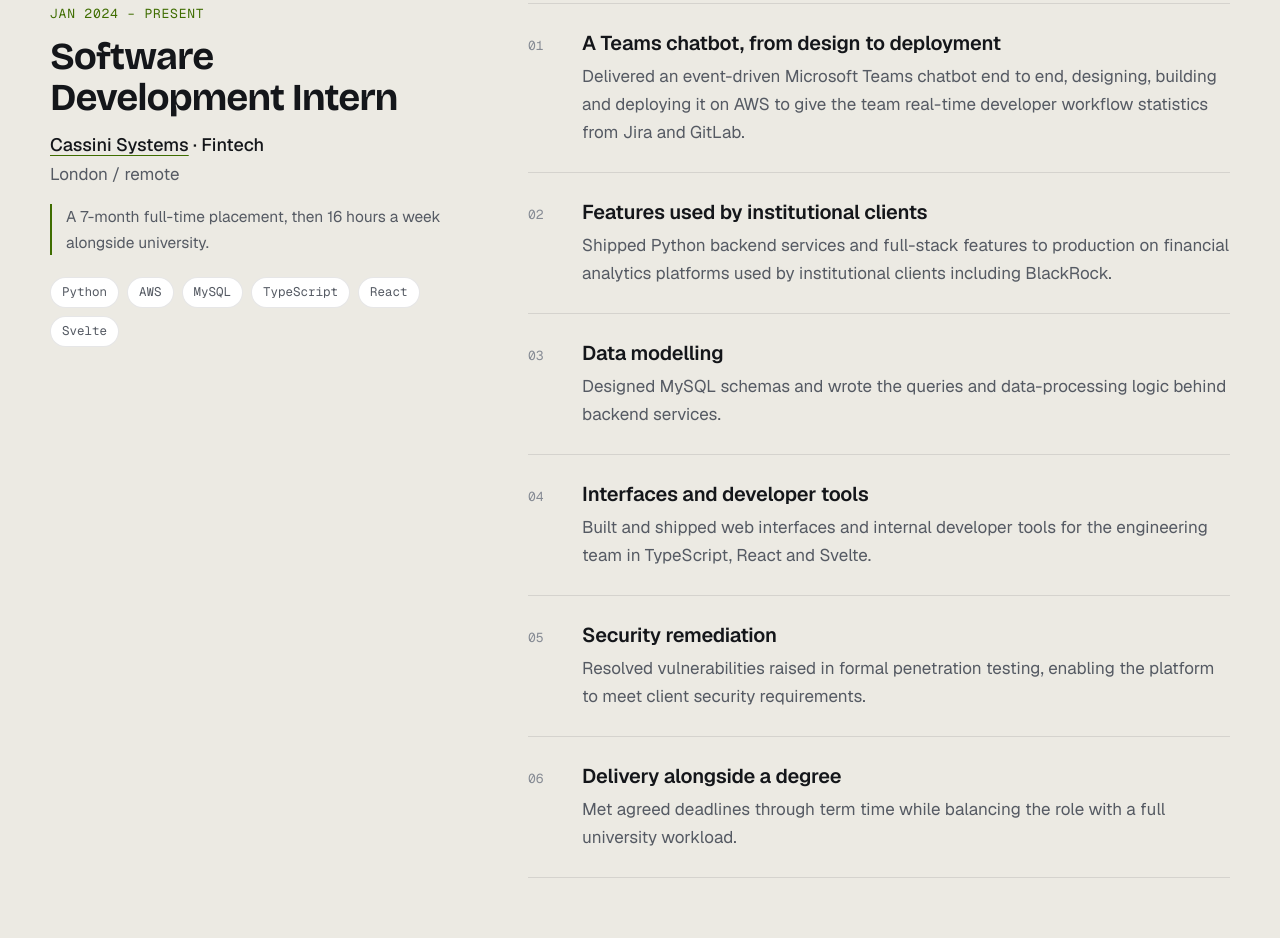
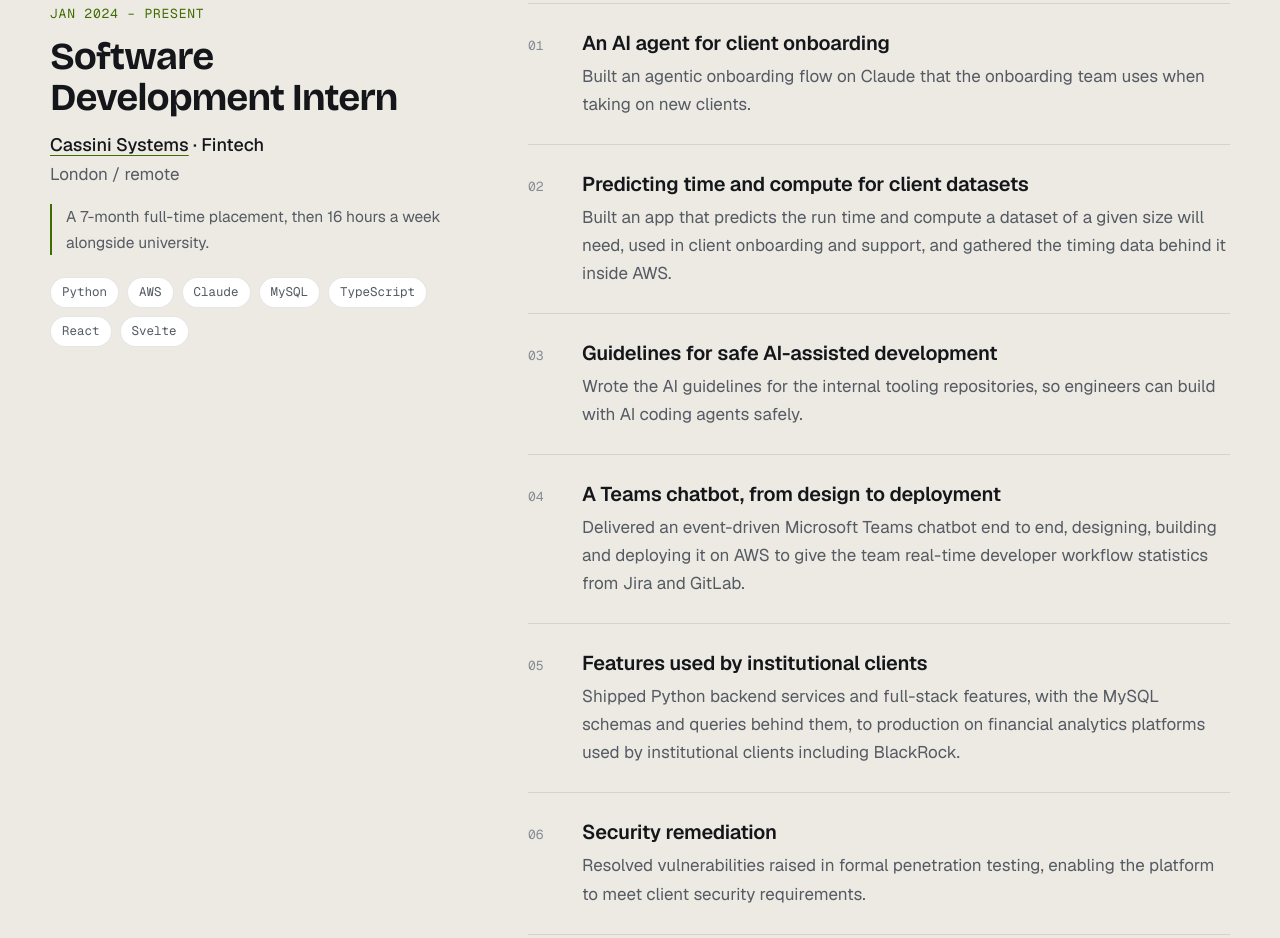
Before and after one commit to joecrockett5/portfolio, a plain HTML site: page index.html in a window 1280 px wide. Shown: the part 6928-7866 px from the top of the page. Drawn offline with Linux system fonts and the light colour scheme; animation ran at ten frames a second.

Commit message:
Add icons to contact buttons and refresh Cassini highlights
Co-Authored-By: Claude Fable 5.2 <noreply@anthropic.com>
Claude-Session: https://claude.ai/code/session_01QqnHeY8bHNfLzrZ56LtBjo

```diff
--- a/index.html
+++ b/index.html
@@ -473,34 +473,34 @@
             <p class="role__where">London / remote</p>
             <p class="role__note">A 7-month full-time placement, then 16 hours a week alongside university.</p>
             <ul class="chips">
-              <li>Python</li><li>AWS</li><li>MySQL</li><li>TypeScript</li><li>React</li><li>Svelte</li>
+              <li>Python</li><li>AWS</li><li>Claude</li><li>MySQL</li><li>TypeScript</li><li>React</li><li>Svelte</li>
             </ul>
           </aside>
 
           <ol class="role__list">
+            <li class="reveal">
+              <h4>An AI agent for client onboarding</h4>
+              <p>Built an agentic onboarding flow on Claude that the onboarding team uses when taking on new clients.</p>
+            </li>
+            <li class="reveal">
+              <h4>Predicting time and compute for client datasets</h4>
+              <p>Built an app that predicts the run time and compute a dataset of a given size will need, used in client onboarding and support, and gathered the timing data behind it inside AWS.</p>
+            </li>
+            <li class="reveal">
+              <h4>Guidelines for safe AI-assisted development</h4>
+              <p>Wrote the AI guidelines for the internal tooling repositories, so engineers can build with AI coding agents safely.</p>
+            </li>
             <li class="reveal">
               <h4>A Teams chatbot, from design to deployment</h4>
               <p>Delivered an event-driven Microsoft Teams chatbot end to end, designing, building and deploying it on AWS to give the team real-time developer workflow statistics from Jira and GitLab.</p>
             </li>
             <li class="reveal">
               <h4>Features used by institutional clients</h4>
-              <p>Shipped Python backend services and full-stack features to production on financial analytics platforms used by institutional clients including BlackRock.</p>
-            </li>
-            <li class="reveal">
-              <h4>Data modelling</h4>
-              <p>Designed MySQL schemas and wrote the queries and data-processing logic behind backend services.</p>
-            </li>
-            <li class="reveal">
-              <h4>Interfaces and developer tools</h4>
-              <p>Built and shipped web interfaces and internal developer tools for the engineering team in TypeScript, React and Svelte.</p>
+              <p>Shipped Python backend services and full-stack features, with the MySQL schemas and queries behind them, to production on financial analytics platforms used by institutional clients including BlackRock.</p>
             </li>
             <li class="reveal">
               <h4>Security remediation</h4>
               <p>Resolved vulnerabilities raised in formal penetration testing, enabling the platform to meet client security requirements.</p>
-            </li>
-            <li class="reveal">
-              <h4>Delivery alongside a degree</h4>
-              <p>Met agreed deadlines through term time while balancing the role with a full university workload.</p>
             </li>
           </ol>
         </div>
@@ -630,8 +630,14 @@
               <span>Download CV</span>
             </a>
             <a class="btn btn--ghost" href="Joe-Crockett-CV.pdf" target="_blank" rel="noopener"><span>View CV</span></a>
-            <a class="btn btn--ghost" href="https://github.com/joecrockett5" target="_blank" rel="noopener"><span>GitHub</span></a>
-            <a class="btn btn--ghost" href="https://linkedin.com/in/joseph-crockett" target="_blank" rel="noopener"><span>LinkedIn</span></a>
+            <a class="btn btn--ghost" href="https://github.com/joecrockett5" target="_blank" rel="noopener">
+              <svg class="icon icon--fill" viewBox="0 0 24 24" aria-hidden="true"><path d="M12 2a10 10 0 0 0-3.16 19.49c.5.09.68-.22.68-.48v-1.7c-2.78.6-3.37-1.34-3.37-1.34-.46-1.16-1.11-1.47-1.11-1.47-.91-.62.07-.6.07-.6 1 .07 1.53 1.03 1.53 1.03.9 1.52 2.34 1.08 2.91.83.09-.65.35-1.09.63-1.34-2.22-.25-4.56-1.11-4.56-4.94 0-1.09.39-1.98 1.03-2.68-.1-.25-.45-1.27.1-2.64 0 0 .84-.27 2.75 1.02a9.560 9.560 0 0 1 5 0c1.91-1.29 2.75-1.02 2.75-1.02.55 1.37.2 2.39.1 2.64.64.7 1.03 1.59 1.03 2.68 0 3.84-2.34 4.68-4.57 4.93.36.31.68.92.68 1.85v2.75c0 .27.18.58.69.48A10 10 0 0 0 12 2Z"/></svg>
+              <span>GitHub</span>
+            </a>
+            <a class="btn btn--ghost" href="https://linkedin.com/in/joseph-crockett" target="_blank" rel="noopener">
+              <svg class="icon icon--fill" viewBox="0 0 24 24" aria-hidden="true"><path d="M4.98 3.5a2.5 2.5 0 1 1 0 5 2.5 2.5 0 0 1 0-5ZM3 9.75h4v11H3v-11Zm6.5 0h3.8v1.5h.06c.53-1 1.82-1.8 3.75-1.800 4 0 4.390 2.400 4.390 5.600v5.700h-4v-5.050c0-1.200-.02-2.750-1.800-2.750s-2.200 1.300-2.200 2.660v5.140h-4v-11Z"/></svg>
+              <span>LinkedIn</span>
+            </a>
           </div>
         </div>
       </div>
```
